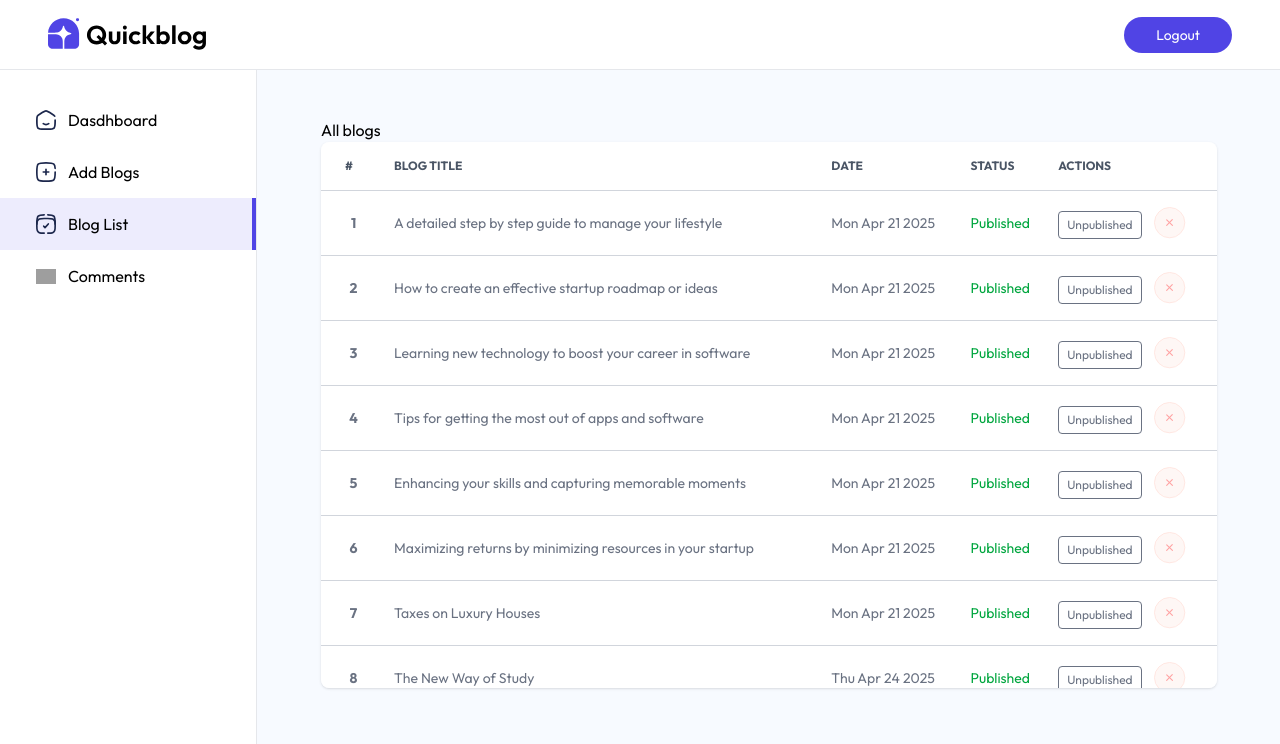
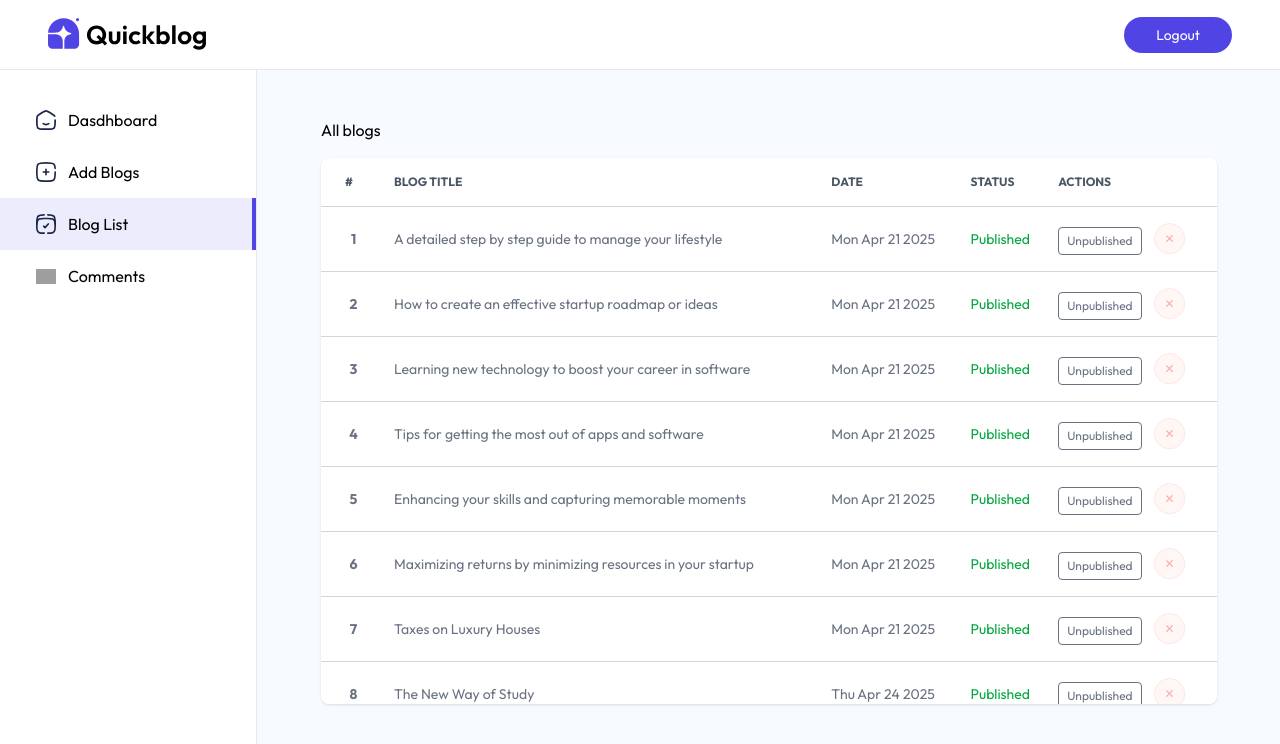
Before and after one commit to waibaBikash/MeroBlog, a React (Vite) app in the folder client/: page /admin/listBlog in a window 1280 px wide. Shown: the top 744 px of the page. Built offline with nearby package versions, Linux system fonts and the light colour scheme; grey boxes are pictures that could not be loaded.

Commit message:
fix: add margin-top to table containers in Dashboard and ListBlog components for improved spacing

```diff
--- a/client/src/pages/admin/Dashboard.jsx
+++ b/client/src/pages/admin/Dashboard.jsx
@@ -60,7 +60,7 @@
              <img src={assets.dashboard_icon_4} alt="" />
              <p>Latest Blogs</p>
            </div>
-             <div className='relative max-w-4xl overflow-x-auto shadow rounded-lg scrollbar-hide bg-white'>
+             <div className='relative max-w-4xl overflow-x-auto shadow rounded-lg scrollbar-hide bg-white mt-4'>
                 <table className='w-full text-sm text-gray-500'>
                    <thead className='text-xs text-gray-600 text-left uppercase'>
                        <tr>
--- a/client/src/pages/admin/ListBlog.jsx
+++ b/client/src/pages/admin/ListBlog.jsx
@@ -17,7 +17,7 @@
     <div className='flex-1 pt-5 px-5 sm:pt-12 sm:pl-16 bg-blue-50/50 '>
        <h1>All blogs</h1>
 
-       <div className='relative h-4/5 max-w-4xl overflow-x-auto shadow rounded-lg scrollbar-hide bg-white'>
+       <div className='relative h-4/5 mt-4 max-w-4xl overflow-x-auto shadow rounded-lg scrollbar-hide bg-white'>
                 <table className='w-full text-sm text-gray-500'>
                    <thead className='text-xs text-gray-600 text-left uppercase'>
                        <tr>
```
